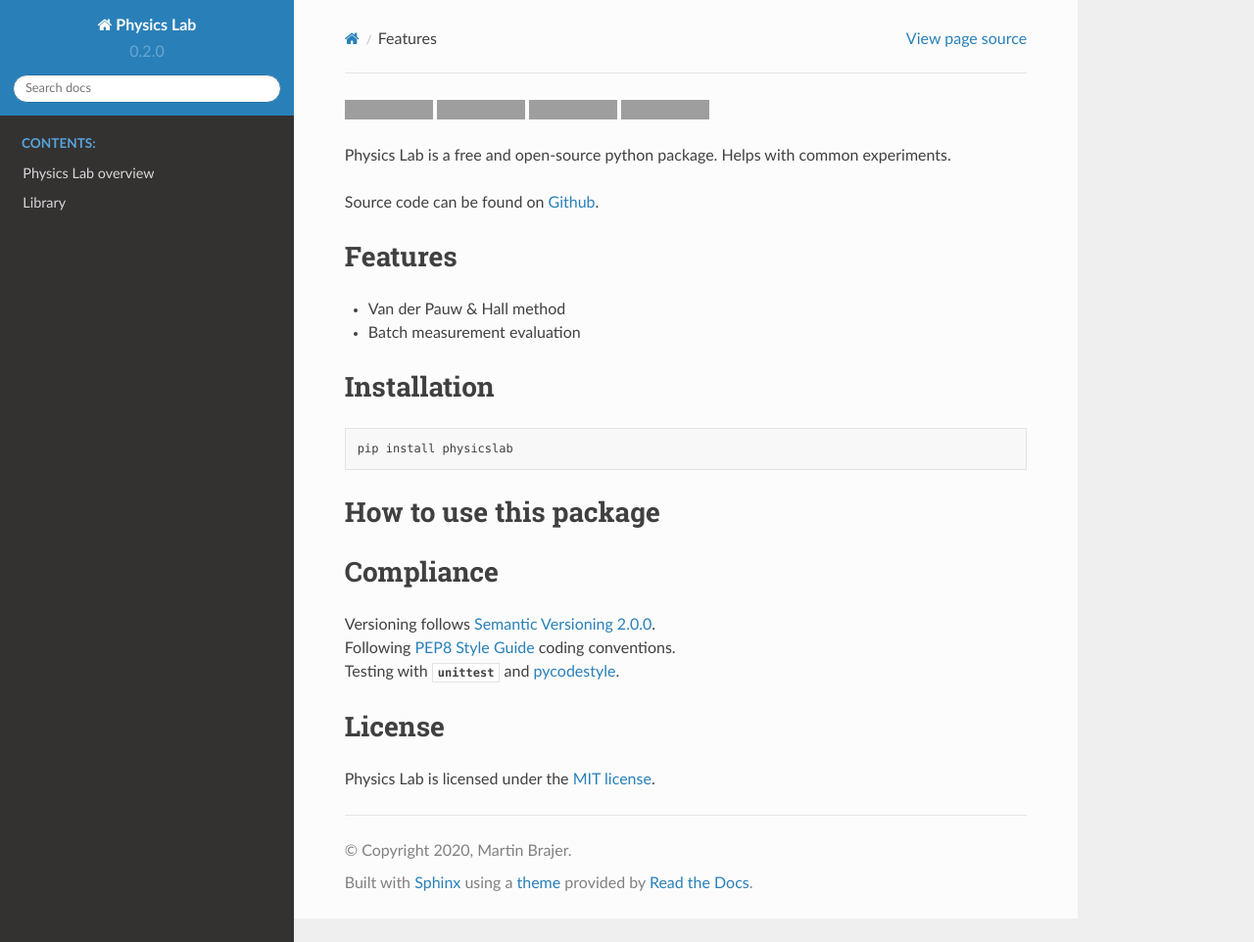
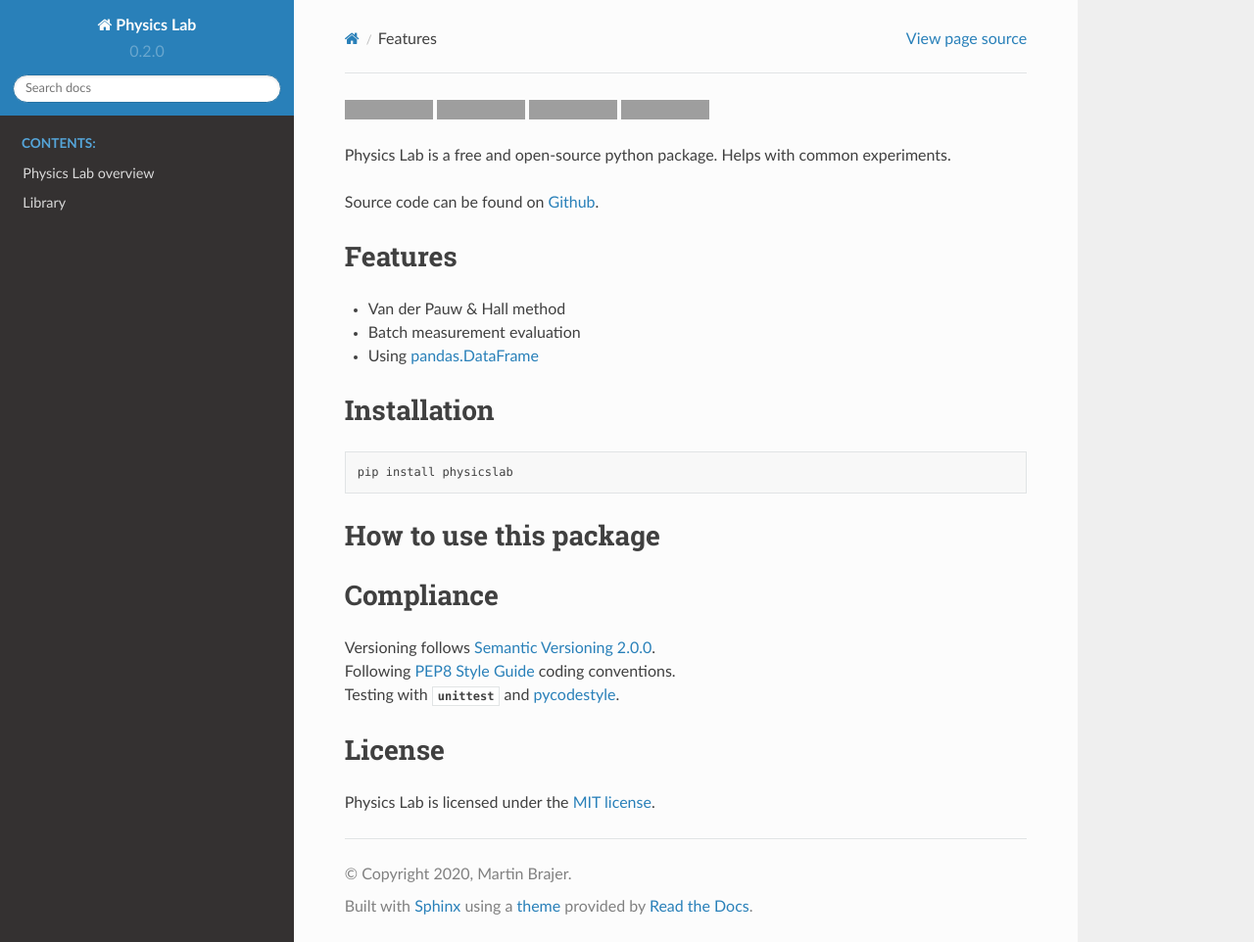
Before and after one commit to martin-brajer/physics-lab, a Sphinx documentation site: the page built from docs/source/_overview.rst, in a window 1280 px wide and 962 px high. Shown: the whole window at 98% size. Built offline with Sphinx 7.4.7 and the Read the Docs theme 2.0.0, drawn with Linux system fonts in a browser that asks for light colours; grey boxes are pictures that could not be loaded.

Commit message:
pandas in features

```diff
--- a/docs/source/_overview.rst
+++ b/docs/source/_overview.rst
@@ -22,6 +22,7 @@ Features
 
 * Van der Pauw & Hall method
 * Batch measurement evaluation
+* Using `pandas.DataFrame <https://pandas.pydata.org/pandas-docs/dev/reference/frame.html>`_
 
 
 Installation
```
Also changed, not shown: README.md (+1 -0 lines).
